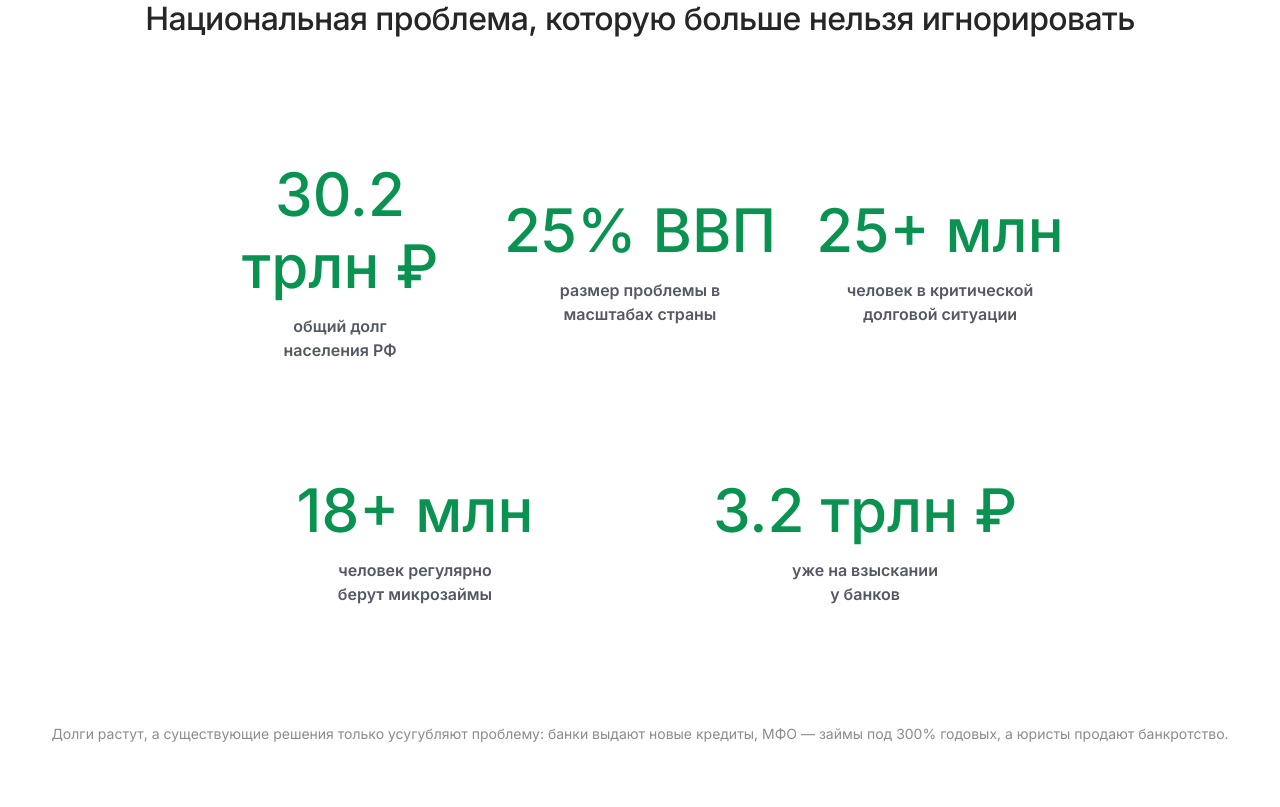
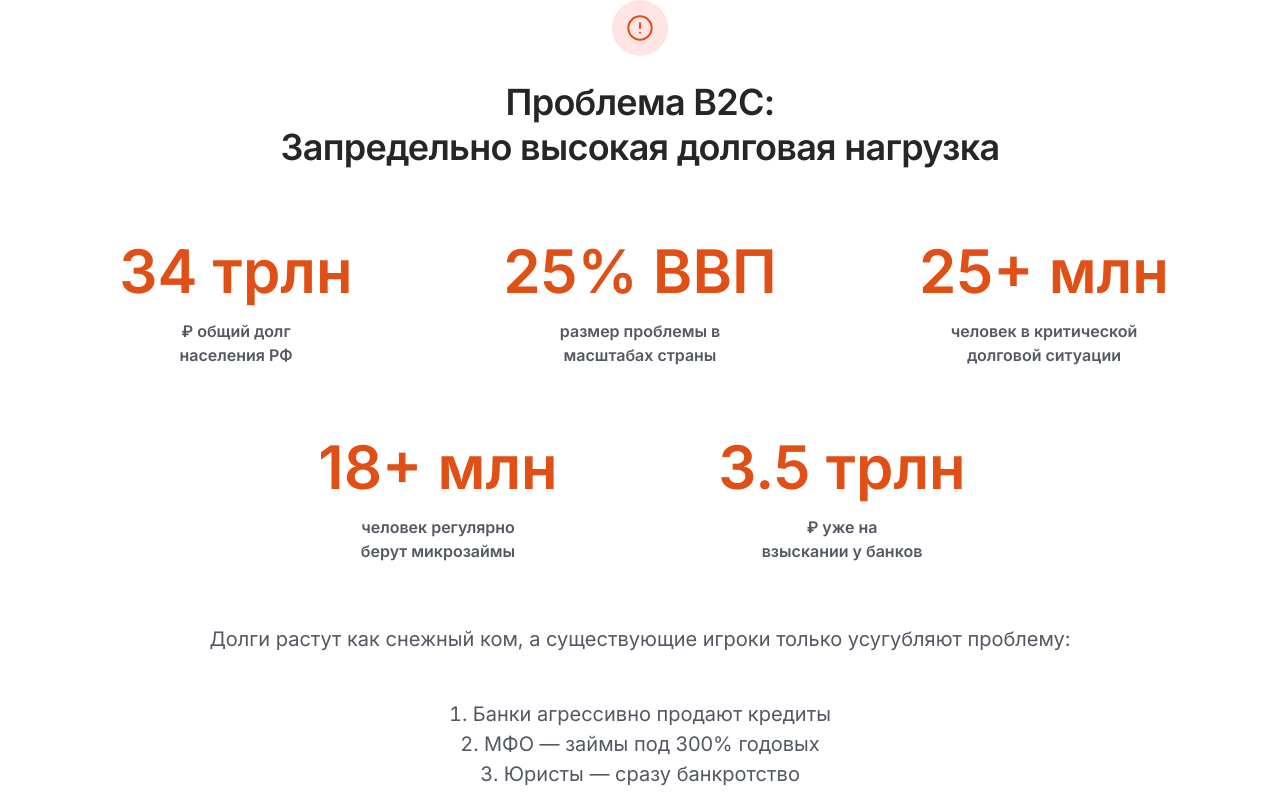
Before and after one commit to zdrnrt/cskn1, a React app: page / in a window 1280 px wide. Shown: the part 973-1780 px from the top of the page. Built offline with nearby package versions, Linux system fonts and the light colour scheme.

Commit message:
Редизайн второго блока

```diff
--- a/src/App/Component/Two/Two.js
+++ b/src/App/Component/Two/Two.js
@@ -1,13 +1,14 @@
 import React from "react";
-import { Typography } from "antd";
+import { List, Typography } from "antd";
 const { Title, Paragraph } = Typography;
 import Tile from "../../Shared/Tile"
 import "./Two.scss";
+import Icon from '../../Icon'
 
 const problem = [
     {
-      title: '30.2 трлн ₽',
-      description: 'общий долг населения РФ'
+      title: '34 трлн',
+      description: '₽ общий долг населения РФ'
     },
 
     {
@@ -23,8 +24,8 @@ const problem = [
       description: 'человек регулярно берут микрозаймы '
     },
   {
-    title: '3.2 трлн ₽',
-    description: 'уже на взыскании у банков'
+    title: '3.5 трлн',
+    description: '₽ уже на взыскании у банков'
   }
 ];
 
@@ -34,14 +35,19 @@ export default function Two(){
     <section className="two section">
       <div className="container">
         <div className="two__content">
-
-        <Title className="subtitle two__title" level={2}>Национальная проблема, которую больше нельзя игнорировать</Title>
-        <div className="two__problems">
-          {problemList}
-        </div>
-        <Paragraph className="two__description">
-          Долги растут, а существующие решения только усугубляют проблему: банки выдают новые кредиты, МФО — займы под 300% годовых, а юристы продают банкротство.
-        </Paragraph>
+          <img src={Icon.attention} className="two__title-icon" />
+          <Title className="subtitle two__title" level={2}>Проблема B2C: <br/>Запредельно высокая долговая нагрузка</Title>
+          <div className="two__problems">
+            {problemList}
+          </div>
+          <Paragraph className="two__description">
+            Долги растут как снежный ком, а существующие игроки только усугубляют проблему:
+          </Paragraph>
+          <ol className="two__list">
+            <li className="two__list-item">Банки агрессивно продают кредиты</li>
+            <li className="two__list-item">МФО — займы под 300% годовых</li>
+            <li className="two__list-item">Юристы — сразу банкротство</li>
+          </ol>
         </div>
       </div>
 
--- a/src/App/Component/Two/Two.scss
+++ b/src/App/Component/Two/Two.scss
@@ -1,29 +1,30 @@
 .two{
   &.section{
     @media (min-width: 1200px){
-      padding-bottom: 3rem;
+      // padding-bottom: 3rem;
     }
+  }
+  &__title-icon{
+    width: 56px;
+    display: block;
+    margin: 0 auto 1.5rem;
   }
   & .two__title{
     margin-bottom: 1.5rem;
     letter-spacing: -0.02em;
-    font-weight: 500;
     text-align: center;
-    line-height: 1.2;
     @media (min-width: 1200px){
       margin-bottom: 4rem;
-      font-size: 2rem;
     }
   }
   & .two__description{
     margin-bottom: 3rem;
-    font-size: 0.875rem;
-    color: var(--cl-additional);
+    font-size: 1.25rem;
+    color: var(--cl-secondary);
     text-align: center;
   }
   &__problems{
-    max-width: 900px;
-    margin: 0 auto 3.5rem;
+    margin-bottom: 2rem;
     display: flex;
     flex-flow: row wrap;
     align-items: center;
@@ -31,17 +32,17 @@
     gap: 2.5rem;
     @media (min-width: 768px) {
       margin-bottom: 3rem;
-      gap: 0;
+      column-gap: 2rem;
+      row-gap: 4rem;
     }
     @media (min-width: 1200px) {
       margin-bottom: 4rem;
     }
     .tile{
       @media (min-width: 768px) {
-        padding: 1.5rem 0;
+        flex: 0 0 30%;
       }
       @media (min-width: 1200px) {
-        padding: 3.5rem 0;
       }
       &__description{
         max-width: 12rem;
@@ -50,4 +51,14 @@
       }
     }
   }
+  &__list{
+    margin: 0;
+    padding: 0;
+    color: var(--cl-secondary);
+    line-height: 1.5;
+  }
+  &__list-item{
+    font-size: 1.25rem;
+    text-align: center;
+  }
 }
--- a/src/App/Icon/Icon.js
+++ b/src/App/Icon/Icon.js
@@ -22,6 +22,7 @@ import user from "../../img/icons/user.svg";
 import vector from "../../img/icons/vector.svg";
 import linkArrow from '../../img/icons/link-arrow.svg';
 import linkDownload from '../../img/icons/link-download.svg';
+import attention from '../../img/icons/attention.svg'
 
 export default {
   arrow,
@@ -47,5 +48,6 @@ export default {
   user,
   vector,
   linkArrow,
-  linkDownload
+  linkDownload,
+  attention
 };
--- a/src/App/Shared/Tile/Tile.scss
+++ b/src/App/Shared/Tile/Tile.scss
@@ -1,16 +1,14 @@
 .tile{
   &--default{
     flex-basis: 100%;
-    @media (min-width: 768px) {
-      flex: 1 0 calc(100% / 3);
-    }
     .tile__title{
       margin-bottom: calc(12rem / 16);
       color: var(--cl-tile-green);
       font-size: 1.875rem;
       text-align: center;
+      color: var(--cl-red);
       @media (min-width: 1024px) {
-        font-size: calc(60rem / 16);
+        font-size: 3.75rem;
       }
     }
     .tile__description{
@@ -78,7 +76,7 @@
   &__title{
     margin: 0;
     line-height: 1.2;
-    font-weight: 500;
+    font-weight: 600;
     &--icon{
       display: flex;
       flex-flow: row nowrap;
@@ -88,6 +86,7 @@
     }
   }
   &__description{
+    font-size: 1.125rem;
     margin: 0;
     color: var(--cl-secondary);
   }
--- a/src/App/scss/App.scss
+++ b/src/App/scss/App.scss
@@ -3,6 +3,7 @@
   --cl-secondary: #535862;
   --cl-additional: #8C8C8C;
   --cl-blue: #1677ff;
+  --cl-red: #e04f16;
   --cl-lightblue: #40a9ff;
   --cl-tile-blue: #69c0ff;
   --cl-tile-green: #099250;
@@ -41,9 +42,7 @@ ul, ol{
 }
 h2.subtitle {
   letter-spacing: -0.02em;
-  font-weight: 500;
   text-align: center;
-  line-height: 1.2;
   color: var(--cl-primary);
 }
 h3.part-title {
```
Also changed, not shown: src/img/icons/attention.svg (added).
